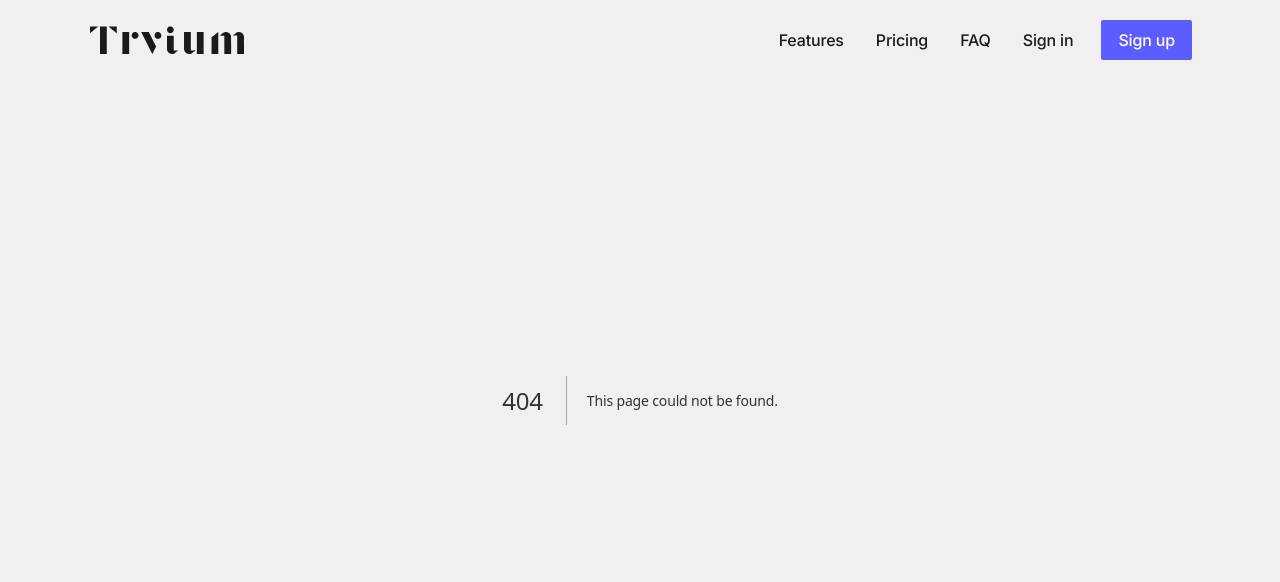
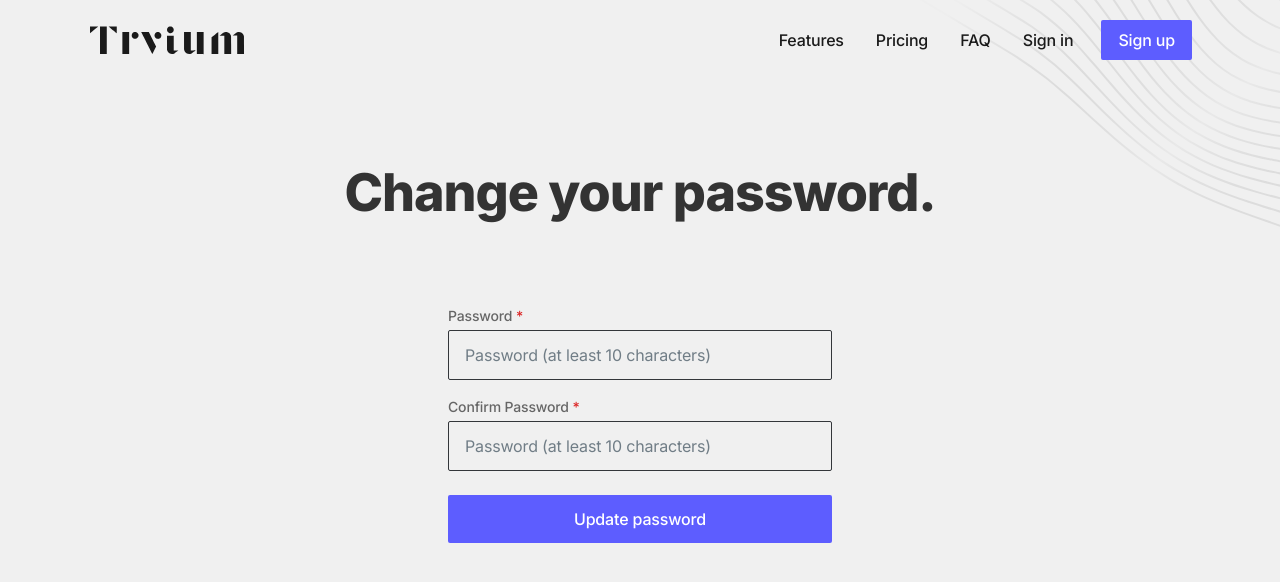
Before and after one commit to trvium/landing-page, a Next.js app: page /change-password in a window 1280 px wide. Before the commit this address had no page. Shown: the top 582 px of the page. Built offline with nearby package versions, Linux system fonts and the light colour scheme.

Commit message:
feat: change password and validate account

```diff
--- /dev/null
+++ b/app/(auth)/change-password/page.tsx
@@ -0,0 +1,46 @@
+export const metadata = {
+  title: 'Change Password - Trvium',
+  description: 'Change Password',
+}
+
+import Link from 'next/link'
+
+export default function SignUp() {
+  return (
+    <section className="relative">
+      <div className="max-w-6xl mx-auto px-4 sm:px-6">
+        <div className="pt-32 pb-12 md:pt-40 md:pb-20">
+
+          {/* Page header */}
+          <div className="max-w-3xl mx-auto text-center pb-12 md:pb-20">
+            <h1 className="h1">Change your password.</h1>
+          </div>
+
+          {/* Form */}
+          <div className="max-w-sm mx-auto">
+            <form>
+              <div className="flex flex-wrap -mx-3 mb-4">
+                <div className="w-full px-3">
+                  <label className="block text-[#666666] text-sm font-medium mb-1" htmlFor="password">Password <span className="text-red-600">*</span></label>
+                  <input id="password" type="password" className="form-input w-full text-[#666666]" placeholder="Password (at least 10 characters)" required />
+                </div>
+              </div>
+              <div className="flex flex-wrap -mx-3 mb-4">
+                <div className="w-full px-3">
+                  <label className="block text-[#666666] text-sm font-medium mb-1" htmlFor="password">Confirm Password <span className="text-red-600">*</span></label>
+                  <input id="password" type="password" className="form-input w-full text-[#666666]" placeholder="Password (at least 10 characters)" required />
+                </div>
+              </div>
+              <div className="flex flex-wrap -mx-3 mt-6">
+                <div className="w-full px-3">
+                  <button className="btn text-white bg-[#5D5DFF] hover:bg-[#38379C] w-full">Update password</button>
+                </div>
+              </div>
+            </form>
+          </div>
+
+        </div>
+      </div>
+    </section>
+  )
+}
--- /dev/null
+++ b/app/(auth)/validate-email/page.tsx
@@ -0,0 +1,47 @@
+export const metadata = {
+  title: 'Validate Email - Trvium',
+  description: 'Validate Email',
+}
+
+import Link from 'next/link'
+
+export default function ResetPassword() {
+  return (
+    <section className="relative">
+      <div className="max-w-6xl mx-auto px-4 sm:px-6">
+        <div className="pt-32 pb-12 md:pt-40 md:pb-20">
+
+          {/* Page header */}
+          <div className="max-w-3xl mx-auto text-center pb-12 md:pb-20">
+            <h1 className="h1 mb-4">Validate your account.</h1>
+            <div className="text-xl text-[#666666]">
+              <span className="text-[#666666]">Enter the code sent to </span>
+              <span className="text-[#666666] font-medium">mail@mail.com</span>
+            </div>
+          </div>
+
+          {/* Form */}
+          <div className="max-w-sm mx-auto">
+            <form>
+              <div className="flex flex-wrap -mx-3 mb-4">
+                <div className="w-full px-3">
+                  <label className="block text-[#666666] text-sm font-medium mb-1" htmlFor="code">Code</label>
+                  <input id="code" type="code" className="form-input w-full text-[#666666]" placeholder="Code received in email" required />
+                </div>
+              </div>
+              <div className="flex flex-wrap -mx-3 mt-6">
+                <div className="w-full px-3">
+                  <button className="btn text-white bg-[#5D5DFF] hover:bg-[#38379C] w-full">Validate account</button>
+                </div>
+              </div>
+            </form>
+            <div className="text-[#666666] text-center mt-6">
+              Didn’t receive the verification code? <button className="text-[#5D5DFF] hover:text-[#D9D9D9] transition duration-150 ease-in-out">Resend code</button>
+            </div>
+          </div>
+
+        </div>
+      </div>
+    </section>
+  )
+}
```
